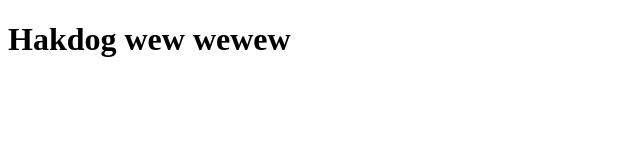
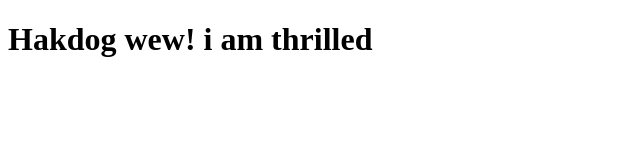
Before and after one commit to Lifelessu/coursera-test, a plain HTML site: page index.html in a window 1280 px wide. Shown: the whole page, without its empty margins (0-640 px from the left). Drawn offline with Linux system fonts and the light colour scheme.

Commit message:
NExt version of web file

```diff
--- a/index.html
+++ b/index.html
@@ -7,6 +7,6 @@
     <title>Hello Coursera</title>
 </head>
 <body>
-    <h1>Hakdog wew wewew</h1>
+    <h1>Hakdog wew! i am thrilled</h1>
 </body>
 </html>
```
